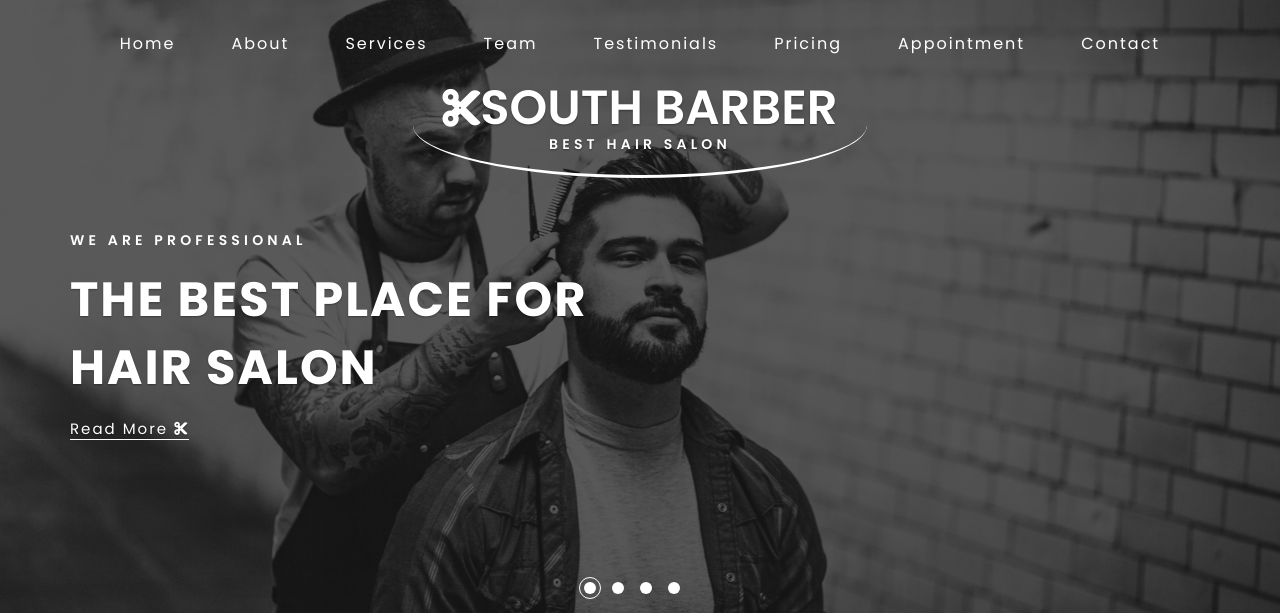
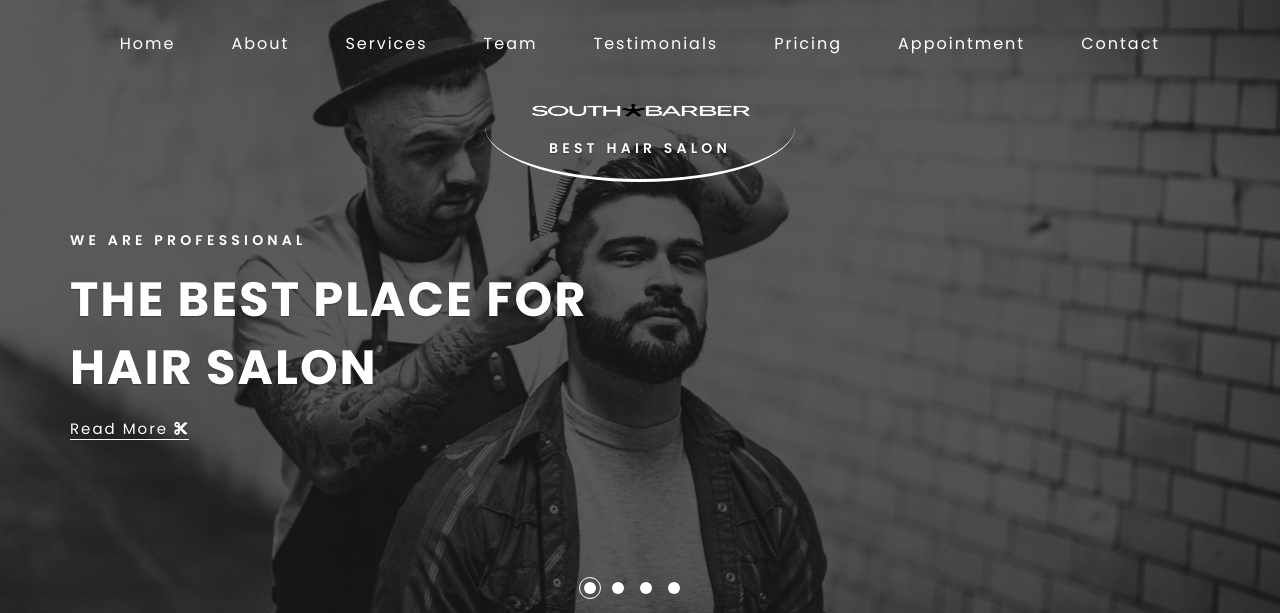
Before and after one commit to Ranjithr-007/South-Barber, a Django app: page / in a window 1280 px wide. Shown: the top 613 px of the page. Run offline with Django 3.2, Linux system fonts and the light colour scheme; data comes from the database, SQL or seed files in the repository; some libraries are stand-ins or nearby versions.

Commit message:
New Logo Added

```diff
--- a/static/css/style.css
+++ b/static/css/style.css
@@ -79,6 +79,10 @@ li.nav-item {
 	color: #fff;
 	text-shadow: none;
     font-size: .9em;
+}
+.custom-logo {
+  width: 60px;
+  height: 60px;
 }
 .bg-light {
     background-color: transparent !important;
--- a/templates/website/index.html
+++ b/templates/website/index.html
@@ -3,7 +3,7 @@
 <html lang="en">
 <head>
 <title>South Barber</title>
-	<link rel="icon" type="image/jpeg" href="{% static 'images/SOUTH KAMON.png' %}">
+	<link rel="icon" type="image/png" href="{% static 'images/SOUTH KAMON.png' %}">
 
 	<!-- Meta tag Keywords -->
 	<meta name="viewport" content="width=device-width, initial-scale=1">
@@ -96,7 +96,8 @@
 		</div>
 		<div class="logo text-center">
 			<a class="navbar-brand" href="index.html">
-				<i class="fas fa-cut"></i>South Barber <span> Best Hair Salon</span></a>
+				<img src="{% static 'images/SOUTH BARBER LOGO.png' %}" alt="South Barber Logo" style="width:250px; height:75px;">
+				 <span>Best Hair Salon</span></a>
 		</div>
 	</div>
 </header>
```
Also changed, not shown: 1 other file.
